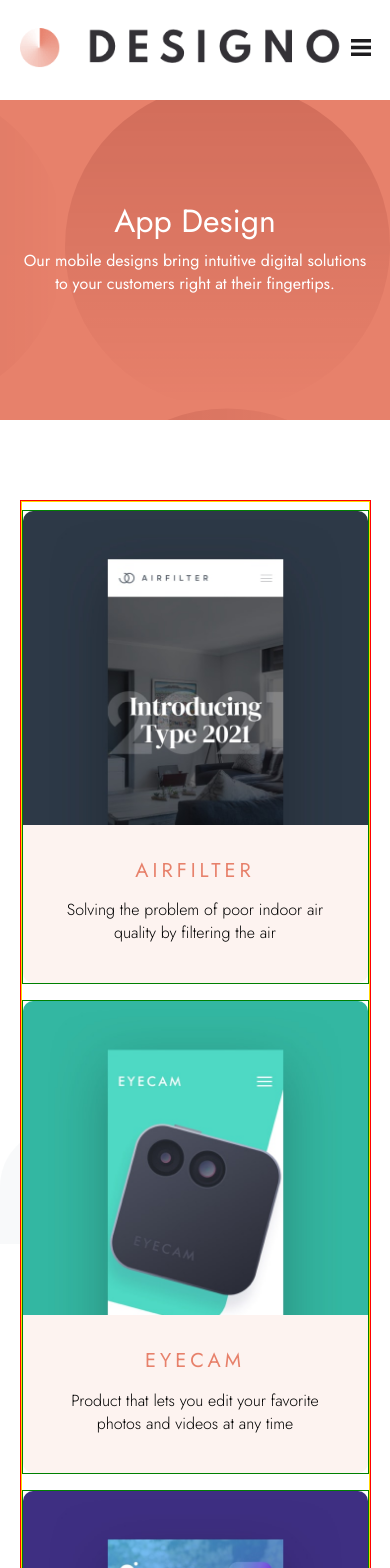
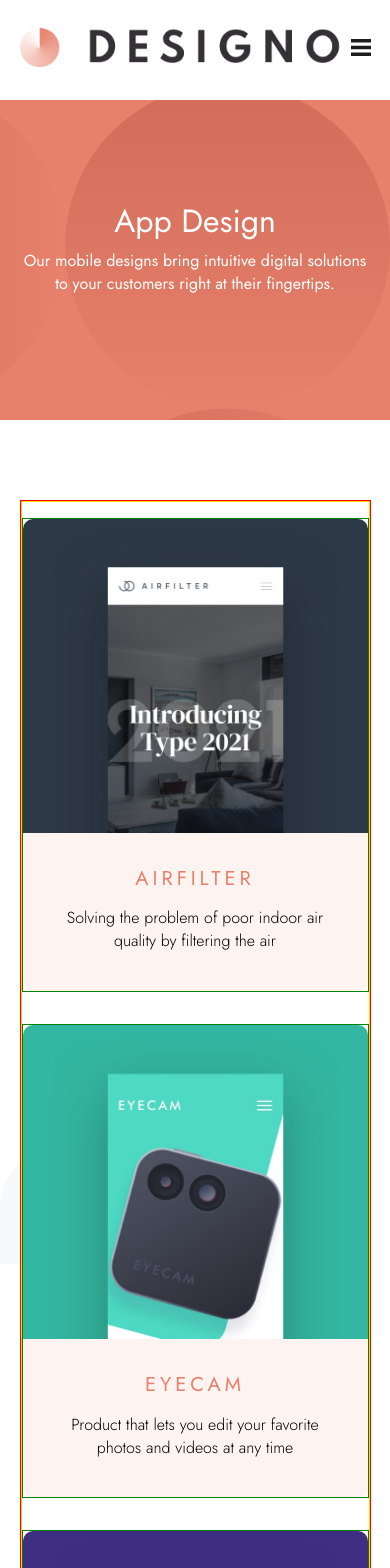
Before and after one commit to SJellen/designo, a Next.js app: page /appdesign in a window 390 px wide. Shown: the top 1568 px of the page. Built offline with nearby package versions, Linux system fonts and the light colour scheme.

Commit message:
margin change

```diff
--- a/styles/ProjectTIle.module.scss
+++ b/styles/ProjectTIle.module.scss
@@ -94,6 +94,7 @@
     .container {
         border: 1px solid green;
         flex-direction: column;
+        margin: 1rem auto;
     }
     .imgContainer {
         width: 100%;
```
